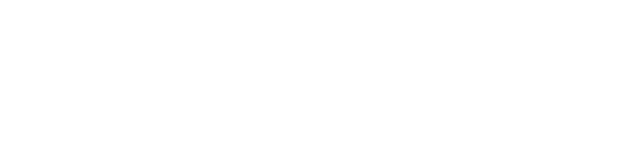
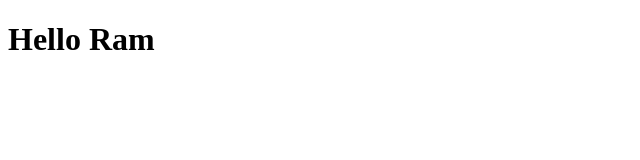
Before and after one commit to shivanshbishnoi29/calculator, a plain HTML site: page index.html in a window 1280 px wide. Shown: the whole page, without its empty margins (0-640 px from the left). Drawn offline with Linux system fonts and the light colour scheme.

Commit message:
heading add in index html

```diff
--- a/index.html
+++ b/index.html
@@ -6,7 +6,7 @@
     <title>Document</title>
 </head>
 <body>
-
+    <h1>Hello Ram</h1>
     <script src="script.js"></script>
 </body>
 </html>
```
